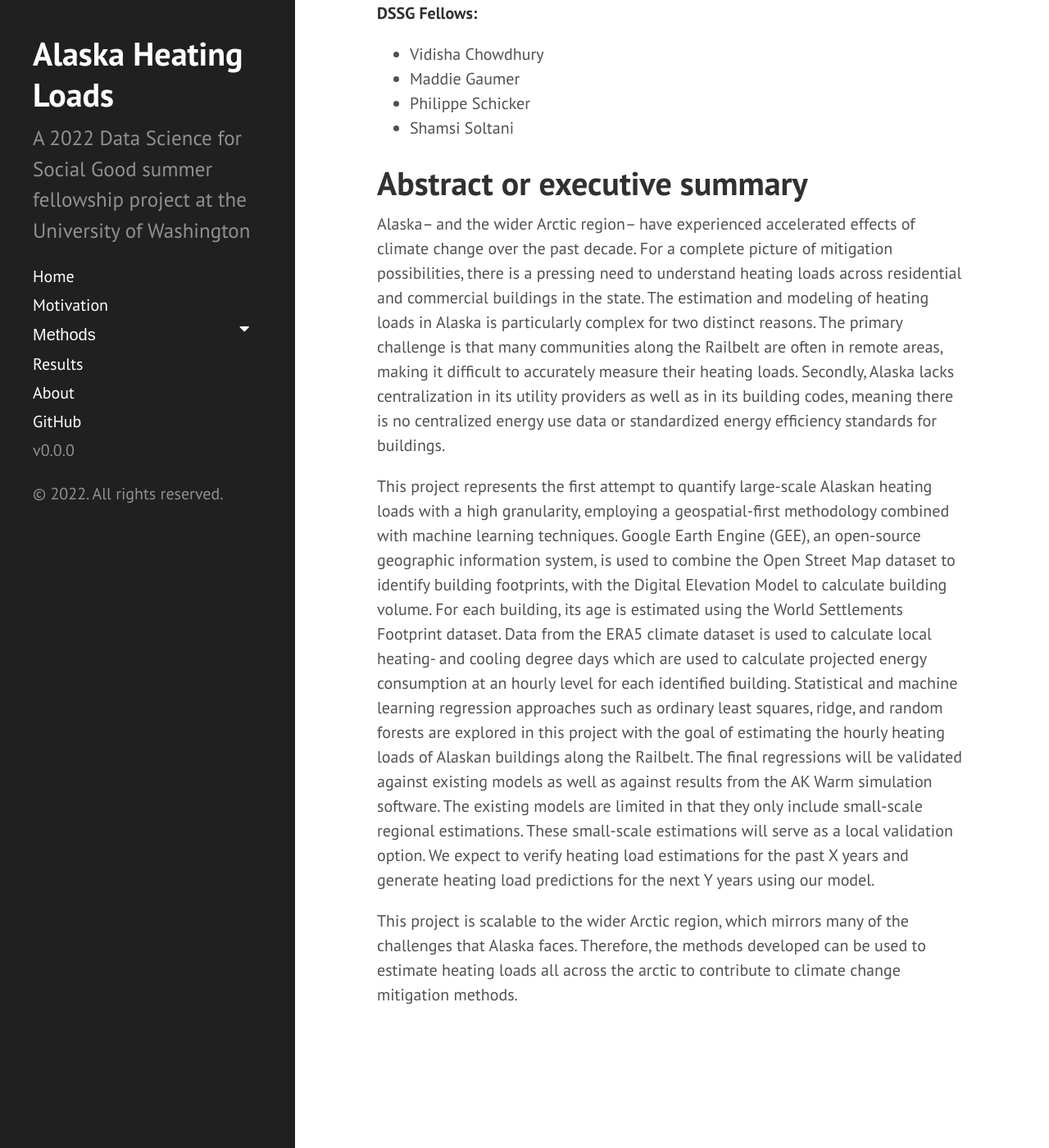
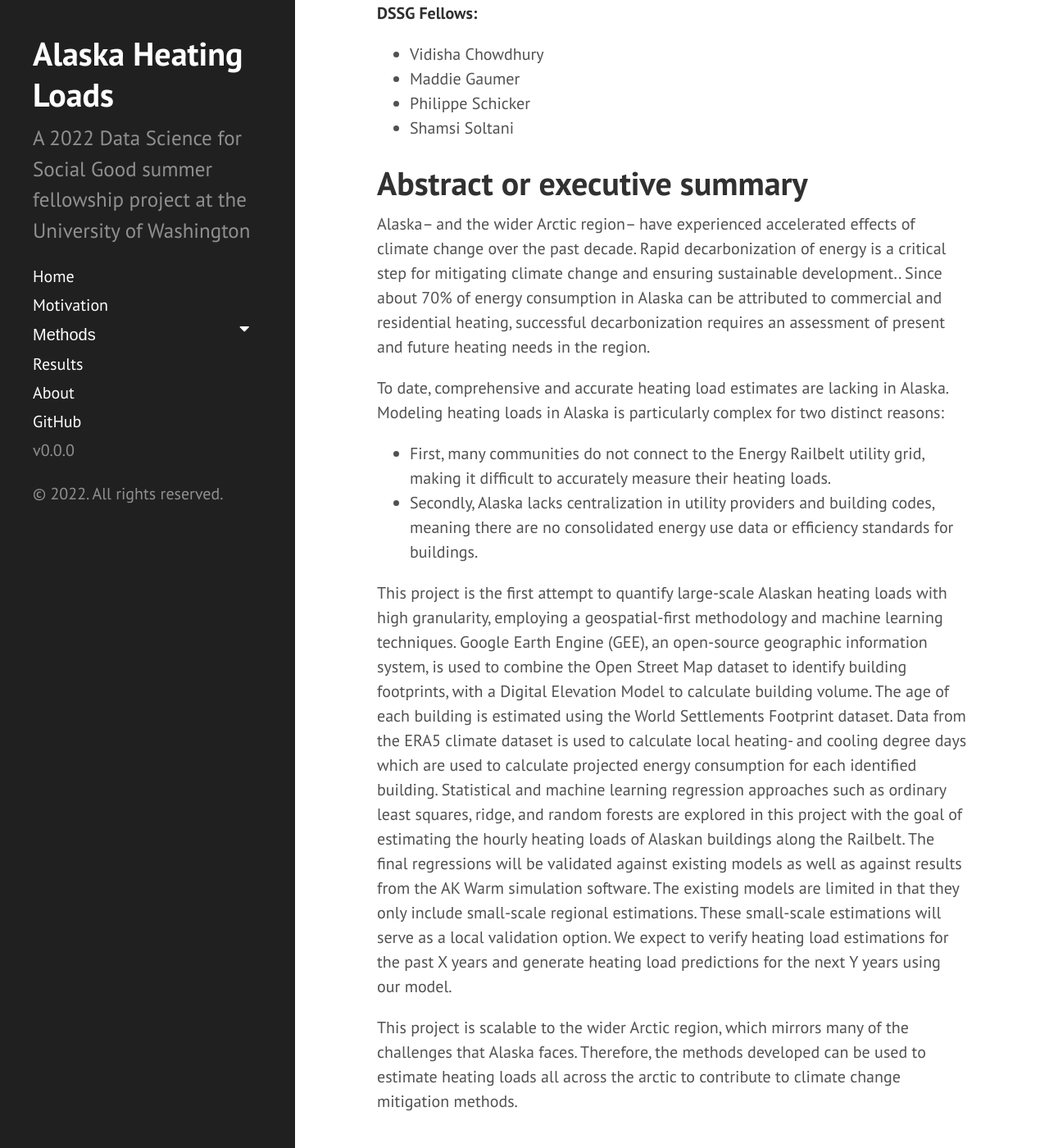
Before and after one commit to uwescience/DSSG2022_heating_loads, a Jekyll site: the page built from index.md, in a window 1280 px wide and 1400 px high, scrolled down 497 px. Shown: the whole window at 82% size. Built offline with Jekyll 4.4.1, drawn with Linux system fonts in a browser that asks for light colours; the list of posts is cut into pages by our own code.

Commit message:
Update index.md

```diff
--- a/index.md
+++ b/index.md
@@ -20,8 +20,13 @@ layout: default
 - Shamsi Soltani
 
 # Abstract or executive summary
-Alaska– and the wider Arctic region– have experienced accelerated effects of climate change over the past decade. For a complete picture of mitigation possibilities, there is a pressing need to understand heating loads across residential and commercial buildings in the state. The estimation and modeling of heating loads in Alaska is particularly complex for two distinct reasons. The primary challenge is that many communities along the Railbelt are often in remote areas, making it difficult to accurately measure their heating loads. Secondly, Alaska lacks centralization in its utility providers as well as in its building codes, meaning there is no centralized energy use data or standardized energy efficiency standards for buildings.
+Alaska– and the wider Arctic region– have experienced accelerated effects of climate change over the past decade. Rapid decarbonization of energy is a critical step for mitigating climate change and ensuring sustainable development.. Since about 70% of energy consumption in Alaska can be attributed to commercial and residential heating, successful decarbonization requires an assessment of present and future heating needs in the region.
 
-This project represents the first attempt to quantify large-scale Alaskan heating loads with a high granularity, employing a geospatial-first methodology combined with machine learning techniques. Google Earth Engine (GEE), an open-source geographic information system, is used to combine the Open Street Map dataset to identify building footprints, with the Digital Elevation Model to calculate building volume. For each building, its age is estimated using the World Settlements Footprint dataset. Data from the ERA5 climate dataset  is used to calculate local heating- and cooling degree days which are used to calculate projected energy consumption at an hourly level for each identified building. Statistical and machine learning regression approaches such as ordinary least squares, ridge, and random forests are explored in this project with the goal of estimating the hourly heating loads of Alaskan buildings along the Railbelt. The final regressions will be validated against existing models as well as against results from the AK Warm simulation software. The existing models are limited in that they only include small-scale regional estimations. These small-scale estimations will serve as a local validation option. We expect to verify heating load estimations for the past X years and generate heating load predictions for the next Y years using our model.
+To date, comprehensive and accurate heating load estimates are lacking in Alaska. Modeling heating loads in Alaska is particularly complex for two distinct reasons:
+- First, many communities do not connect to the Energy Railbelt utility grid, making it difficult to accurately measure their heating loads.
+- Secondly, Alaska lacks centralization in utility providers and building codes, meaning there are no consolidated energy use data or efficiency standards for buildings.
+
+
+This project is the first attempt to quantify large-scale Alaskan heating loads with high granularity, employing a geospatial-first methodology and machine learning techniques. Google Earth Engine (GEE), an open-source geographic information system, is used to combine the Open Street Map dataset to identify building footprints, with a Digital Elevation Model to calculate building volume. The age of each building is estimated using the World Settlements Footprint dataset. Data from the ERA5 climate dataset  is used to calculate local heating- and cooling degree days which are used to calculate projected energy consumption for each identified building. Statistical and machine learning regression approaches such as ordinary least squares, ridge, and random forests are explored in this project with the goal of estimating the hourly heating loads of Alaskan buildings along the Railbelt. The final regressions will be validated against existing models as well as against results from the AK Warm simulation software. The existing models are limited in that they only include small-scale regional estimations. These small-scale estimations will serve as a local validation option. We expect to verify heating load estimations for the past X years and generate heating load predictions for the next Y years using our model.
 
 This project is scalable to the wider Arctic region, which mirrors many of the challenges that Alaska faces. Therefore, the methods developed can be used to estimate heating loads all across the arctic to contribute to climate change mitigation methods.
```
